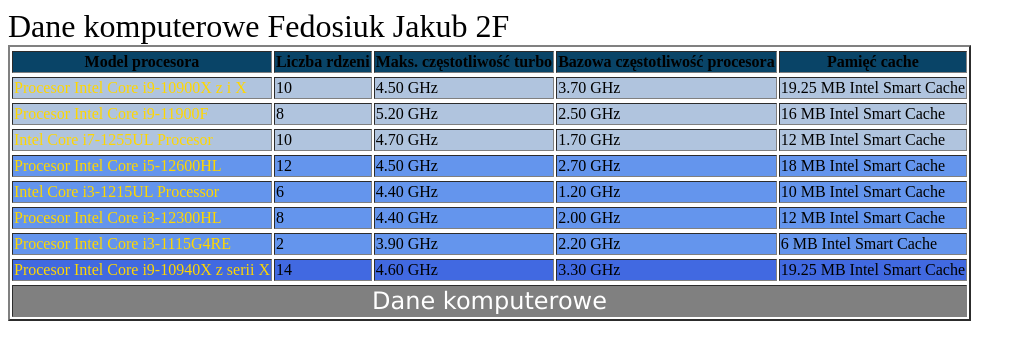
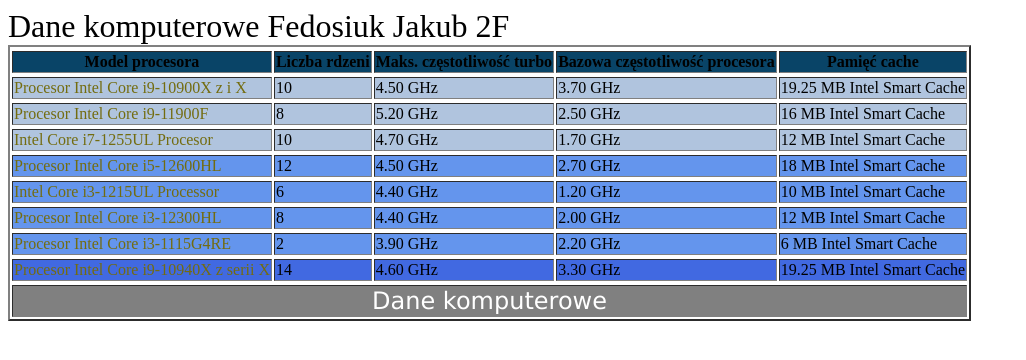
Before and after one commit to Kozaq27/index, a plain HTML site: page tabela.html in a window 1280 px wide. Shown: the whole page, without its empty margins (0-1026 px from the left). Drawn offline with Linux system fonts and the light colour scheme.

Commit message:
Update tabela.html

```diff
--- a/tabela.html
+++ b/tabela.html
@@ -24,7 +24,7 @@
   <tbody>
     <tr>
       <tr bgcolor=LightSteelBlue>
-	      <td> <font color=gold ALIGN=center>Procesor Intel Core i9-10900X z i X</font> </td>
+	      <td> <font color="736C0F" ALIGN=center>Procesor Intel Core i9-10900X z i X</font> </td>
       <td> 10 </td>
       <td> 4.50 GHz </td>
       <td> 3.70 GHz </td>
@@ -32,7 +32,7 @@
     </tr>
      <tr>
        <tr bgcolor=LightSteelBlue>
-       <td> <font color=gold ALIGN=center> Procesor Intel Core i9-11900F </font> </td>
+       <td> <font color="736C0F" ALIGN=center> Procesor Intel Core i9-11900F </font> </td>
        <td> 8 </td>
        <td> 5.20 GHz </td>
        <td> 2.50 GHz </td>
@@ -40,7 +40,7 @@
     </tr>
     <tr>
       <tr bgcolor=LightSteelBlue>
-	      <td>  <font color=gold ALIGN=center> Intel Core i7-1255UL Procesor </font> </td>
+	      <td>  <font color="736C0F" ALIGN=center> Intel Core i7-1255UL Procesor </font> </td>
        <td> 10 </td>
        <td> 4.70 GHz </td>
        <td> 1.70 GHz </td>
@@ -48,7 +48,7 @@
      </tr>
       <tr>
         <tr bgcolor=CornflowerBlue>
-		<td>  <font color=gold ALIGN=center> Procesor Intel Core i5-12600HL </font> </td>
+		<td>  <font color="736C0F" ALIGN=center> Procesor Intel Core i5-12600HL </font> </td>
        <td> 12 </td>
        <td> 4.50 GHz </td>
        <td> 2.70 GHz </td>
@@ -56,7 +56,7 @@
      </tr>
       <tr>
         <tr bgcolor=CornflowerBlue>
-		<td>  <font color=gold ALIGN=center> Intel Core i3-1215UL Processor </font> </td>
+		<td>  <font color="736C0F" ALIGN=center> Intel Core i3-1215UL Processor </font> </td>
        <td> 6 </td>
        <td> 4.40 GHz </td>
        <td> 1.20 GHz </td>
@@ -64,7 +64,7 @@
      </tr>
       <tr>
         <tr bgcolor=CornflowerBlue>
-		<td>  <font color=gold ALIGN=center> Procesor Intel Core i3-12300HL </font> </td>
+		<td>  <font color="736C0F" ALIGN=center> Procesor Intel Core i3-12300HL </font> </td>
        <td> 8 </td>
        <td> 4.40 GHz </td>
        <td> 2.00 GHz </td>
@@ -72,7 +72,7 @@
      </tr>
      <tr>
         <tr bgcolor=CornflowerBlue>
-		<td>  <font color=gold ALIGN=center> Procesor Intel Core i3-1115G4RE </font> </td>
+		<td>  <font color="736C0F" ALIGN=center> Procesor Intel Core i3-1115G4RE </font> </td>
       <td> 2 </td>
        <td> 3.90 GHz </td>
        <td> 2.20 GHz </td>
@@ -80,7 +80,7 @@
      </tr>
       <tr>
         <tr bgcolor=RoyalBlue>
-		<td>  <font color=gold ALIGN=center> Procesor Intel Core i9-10940X z serii X </font> </td>
+		<td>  <font color="736C0F" ALIGN=center> Procesor Intel Core i9-10940X z serii X </font> </td>
        <td> 14 </td>
        <td> 4.60 GHz </td>
        <td> 3.30 GHz </td>
```
